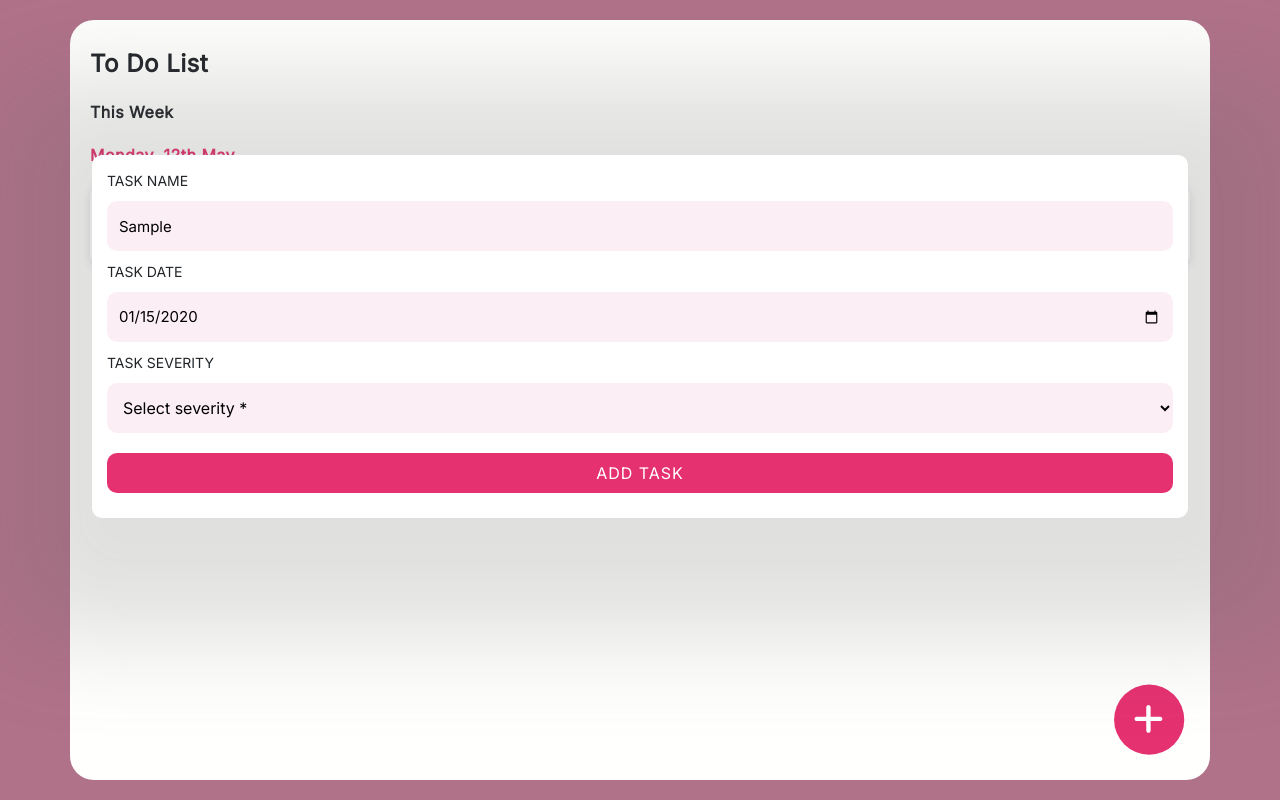
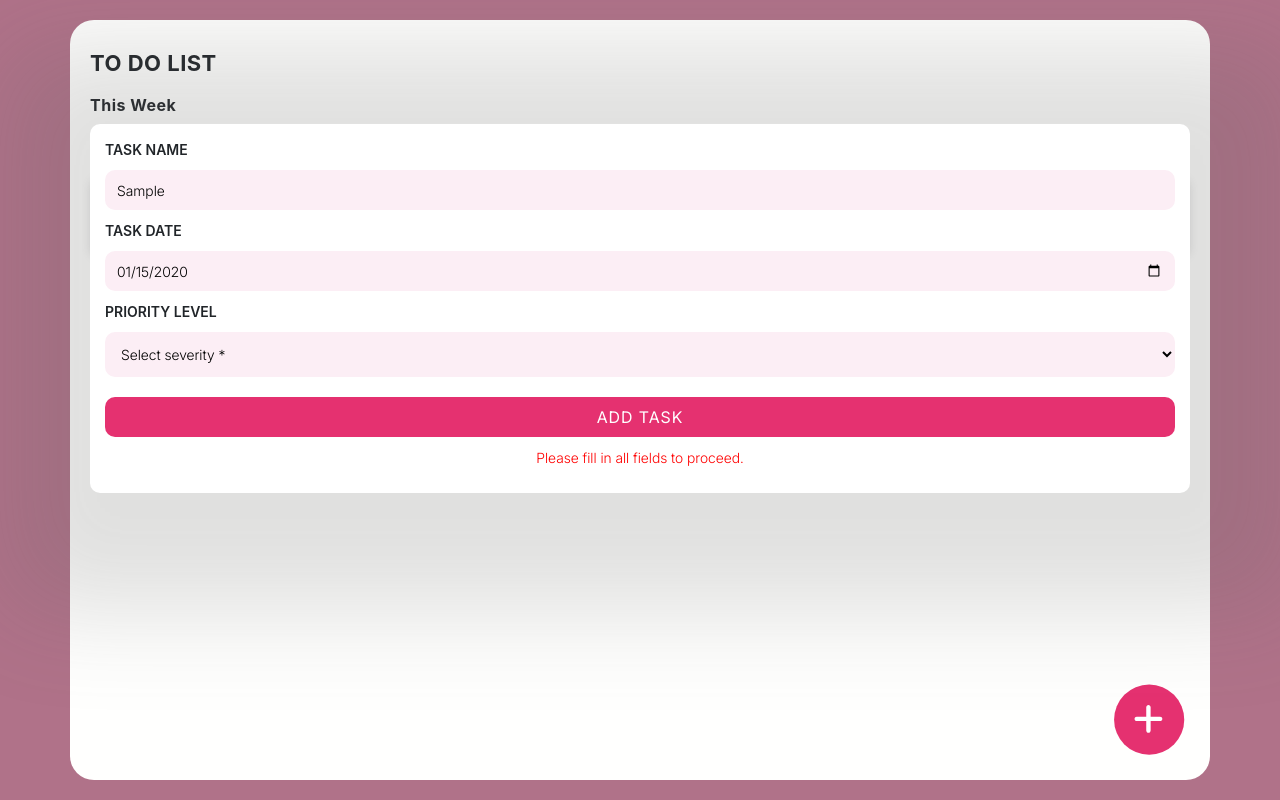
Before and after one commit to shaaaades/todo-list, a website: page mainpage.html in a window 1280 px wide. Both pictures are taken after typing "Sample", "2020-01-15" into the empty fields and a click on the button "ADD TASK". Drawn offline with nearby package versions, Linux system fonts and the light colour scheme; a web font is replaced by a local one.

Commit message:
Add task functionality

```diff
--- a/mainpage.html
+++ b/mainpage.html
@@ -4,6 +4,7 @@
   <meta charset="UTF-8">
   <meta name="viewport" content="width=device-width, initial-scale=1.0">
   <link rel="stylesheet" href="https://fonts.googleapis.com/css2?family=Inter">
+  <link rel="stylesheet" href="/todo-list/styles/index.css">
   <link rel="stylesheet" href="/todo-list/styles/mainpage.css">
   <link href="https://cdn.jsdelivr.net/npm/bootstrap@5.2.3/dist/css/bootstrap.min.css" rel="stylesheet" integrity="sha384-rbsA2VBKQhggwzxH7pPCaAqO46MgnOM80zW1RWuH61DGLwZJEdK2Kadq2F9CUG65" crossorigin="anonymous">
   <title>To Do List</title>
@@ -32,21 +33,20 @@
     </div>
 
     <!-- Modal for adding tasks -->
-    <div id="add-task-modal" class="add-task-modal">
+    <form method="dialog" id="add-task-modal" class="add-task-modal">
       <p>TASK NAME</p>
-      <input type="text" placeholder="Water plants">
+      <input type="text" id="task-name" placeholder="Water plants">
       <p>TASK DATE</p>
-      <!-- Add minimum and maximum dates. Min for now, max for future. -->
-      <input type="date" name="task-date" placeholder="20 Feb 2025">
-      <p>TASK SEVERITY</p>
-      <select name="task-severity" id="task-severity">
+      <input type="date" id="task-date">
+      <p>PRIORITY LEVEL</p>
+      <select name="task-priority" id="task-priority">
         <option value="" class="task-options-placeholder">Select severity &ast;</option>
-        <option value="high-severity">High</option>
-        <option value="medium-severity">Medium</option>
-        <option value="low-severity">Low</option>
+        <option name="high" value="High">High</option>
+        <option name="medium" value="Medium">Medium</option>
+        <option name="low" value="Low">Low</option>
       </select>
-      <button id="add-task-button" class="add-task-button">ADD TASK</button>
-    </div>
+      <button id="add-task-button" class="add-task-button">Add Task</button>
+    </form>
   </div>
 
   <script src="https://cdn.jsdelivr.net/npm/bootstrap@5.2.3/dist/js/bootstrap.bundle.min.js" integrity="sha384-kenU1KFdBIe4zVF0s0G1M5b4hcpxyD9F7jL+jjXkk+Q2h455rYXK/7HAuoJl+0I4" crossorigin="anonymous"></script>
--- a/scripts/mainpage.js
+++ b/scripts/mainpage.js
@@ -1,15 +1,63 @@
-function addTask() {
-  let task = document.getElementById("add-task");
-  task.addEventListener("click", function() {
-    console.log("Clicked")
-    let addTaskModal = document.getElementById("add-task-modal");
-    if (addTaskModal.style.display === "none") {
-      addTaskModal.style.display = "block";
+let taskName, taskDate, taskPriority;
+const taskNameElem = document.querySelector("#task-name");
+const taskDateElem = document.querySelector("#task-date")
+const taskPriorityElem = document.querySelector("#task-priority");
+const addTask = document.getElementById("add-task-button");
+
+addTask.addEventListener("click", function(e) {
+  e.preventDefault();
+
+  // Get the values of the input fields
+  taskName = taskNameElem.value;
+  taskDate = taskDateElem.value;
+  taskPriority = taskPriorityElem.value;
+
+  let taskDetails = [{
+    taskName,
+    taskDate,
+    taskPriority
+  }]
+
+  // Validate input fields when empty
+  if (taskName === "" || taskDate === "" || taskPriority === "") {
+    if (!document.getElementById("error-message")){
+      let errorMessage = document.createElement("p");
+      errorMessage.setAttribute("id", "error-message");
+      errorMessage.innerText = "Please fill in all fields to proceed."
+
+      addTask.parentNode.insertBefore(errorMessage, addTask.nextSibling);
     }
-    else {
-      addTaskModal.style.display = "none";
-    }
-  })
-}
+    return;
+  } else {
+    // Remove the error message if it exists
+    let errorMessage = document.getElementById("error-message");
+    errorMessage.remove();
+  }
 
-export default addTask();
+  // Retrieve tasks before adding a new task
+  let retrievedTasks = localStorage.getItem("taskDetails");
+  let updatedTasks = JSON.parse(retrievedTasks);
+
+  if(retrievedTasks !== null) {
+    let tasks = [...updatedTasks, ...taskDetails];
+    localStorage.setItem("taskDetails", JSON.stringify(tasks));
+  } else {
+    localStorage.setItem("taskDetails", JSON.stringify(taskDetails));
+  }
+})
+
+// // To show add task modal when clicking add task icon
+// function addTask() {
+//   let task = document.getElementById("add-task");
+//   task.addEventListener("click", function() {
+//     let addTaskModal = document.getElementById("add-task-modal");
+//     if (addTaskModal.style.display === "none") {
+//       addTaskModal.style.display = "block";
+//     }
+//     else {
+//       addTaskModal.style.display = "none";
+//     }
+//   })
+// }
+
+// export default addTask();
--- a/styles/index.css
+++ b/styles/index.css
@@ -66,7 +66,6 @@
   font-family: "Inter", sans-serif;
   background-color: #B07289;
   margin: 20px;
-  text-align: center;
 }
 
 .container-sm {
@@ -74,52 +73,4 @@
   border-radius: 24px;
   width: 95vw;
   height: 95vh;
-  display: flex;
-  justify-content: center;
-  align-items: center;
-  flex-direction: column;
 }
-
-.intro-quote, .intro-quote-author {
-  font-weight: 700;
-  font-size: 18px;
-  margin: 0;
-  letter-spacing: 1px;
-  color: #B10642;
-}
-
-.intro-quote-author {
-  text-transform: uppercase;
-  margin-top: 15px;
-  font-size: 14px;
-}
-
-.intro-text {
-  margin: 100px 15px;
-  border-radius: 20px;
-  box-shadow: rgba(90, 99, 99, 0.7) 5px 5px 10px 5px;
-  background-color: #faeef2;
-}
-
-.intro-text p {
-  font-weight: 400;
-  font-size: 16px;
-  margin: 10px 20px 10px;
-  text-align: justify;
-}
-
-.intro-button {
-  text-transform: uppercase;
-  font-size: 18px;
-  border-radius: 10px;
-  padding: 5px 20px;
-  background-color: #E53170;
-  color: #FFF;
-  border: none;
-  height: 50px;
-  letter-spacing: 1px;
-}
-
-.intro-button:hover {
-  background-color: #AC1754;
-}
--- a/styles/mainpage.css
+++ b/styles/mainpage.css
@@ -1,14 +1,14 @@
 #bootstrap-overrides {
-  font-family: "Inter", sans-serif;
-  background-color: #B07289;
-  margin: 20px;
   letter-spacing: 0.5px;
 }
+
+#error-message {
+  color: #FF0000;
+  font-weight: 300;
+  text-align: center;
+}
+
 .container-sm {
-  background-color: #FFFFFE;
-  border-radius: 24px;
-  width: 95vw;
-  height: 95vh;
   position: relative;
 }
 
@@ -17,18 +17,19 @@
 }
 
 .mainpage-title {
-  font-size: 24px;
-  font-weight: 900;
+  font-size: 22px;
+  font-weight: 700;
+  text-transform: uppercase;
 }
 
 .mainpage-subtitle {
   font-size: 16px;
-  font-weight: 900;
-  margin-top: 24px;
+  font-weight: 700;
+  margin-top: 20px;
 }
 
 .mainpage-date {
-  font-size: 16px;
+  font-size: 14px;
   font-weight: 700;
   margin-top: 24px;
   margin-bottom: 20px;
@@ -51,7 +52,7 @@
 .task-list h3 {
   border-radius: 5px;
   font-size: 11px;
-  font-weight: 700;
+  font-weight: 500;
   background-color: #FCEEF5;
   color: #571032;
   padding: 7px;
@@ -82,13 +83,13 @@
 .add-task-modal {
   box-shadow: rgba(99, 99, 99, 0.2) 10px 20px 100px 100px;
   padding: 15px;
-  margin: 10px;
+  margin: 8px;
   z-index: 1000001;
   position: relative;
   display: flex;
   flex-direction: column;
   background-color: #FFFFFF;
-  bottom: 150px;
+  bottom: 170px;
   border-radius: 10px;
   letter-spacing: 0px;
 }
@@ -96,24 +97,25 @@
 .add-task-modal p {
   font-size: 14px;
   margin: 0;
-  font-weight: 500;
+  font-weight: 600;
   margin-bottom: 10px;
 }
 
 .add-task-modal input, option, select {
   margin-bottom: 10px;
   border-radius: 10px;
-  height: 50px;
+  height: 40px;
   border: none;
   background-color: #FCEEF5;
   padding: 12px;
-  font-size: 15px;
+  font-size: 14px;
   font-weight: 300;
   font-family: "Inter", sans-serif;
 }
 
 .add-task-modal select {
-  height: 50px;
+  height: 45px;
+  font-size: 14px;
 }
 
 .add-task-button {
@@ -122,10 +124,10 @@
   border-radius: 10px;
   height: 40px;
   background-color: #E53170;
-  color: #FFFFFF;
+  color: #FFF;
   border: none;
-  font-weight: 500;
   letter-spacing: 1px;
+  text-transform: uppercase;
 }
 
 .add-task-button:hover {
```
Also changed, not shown: index.html (+1 -0 lines), styles/homepage.css (added, +57 -0 lines), assets/icons/close-icon.svg (added).
